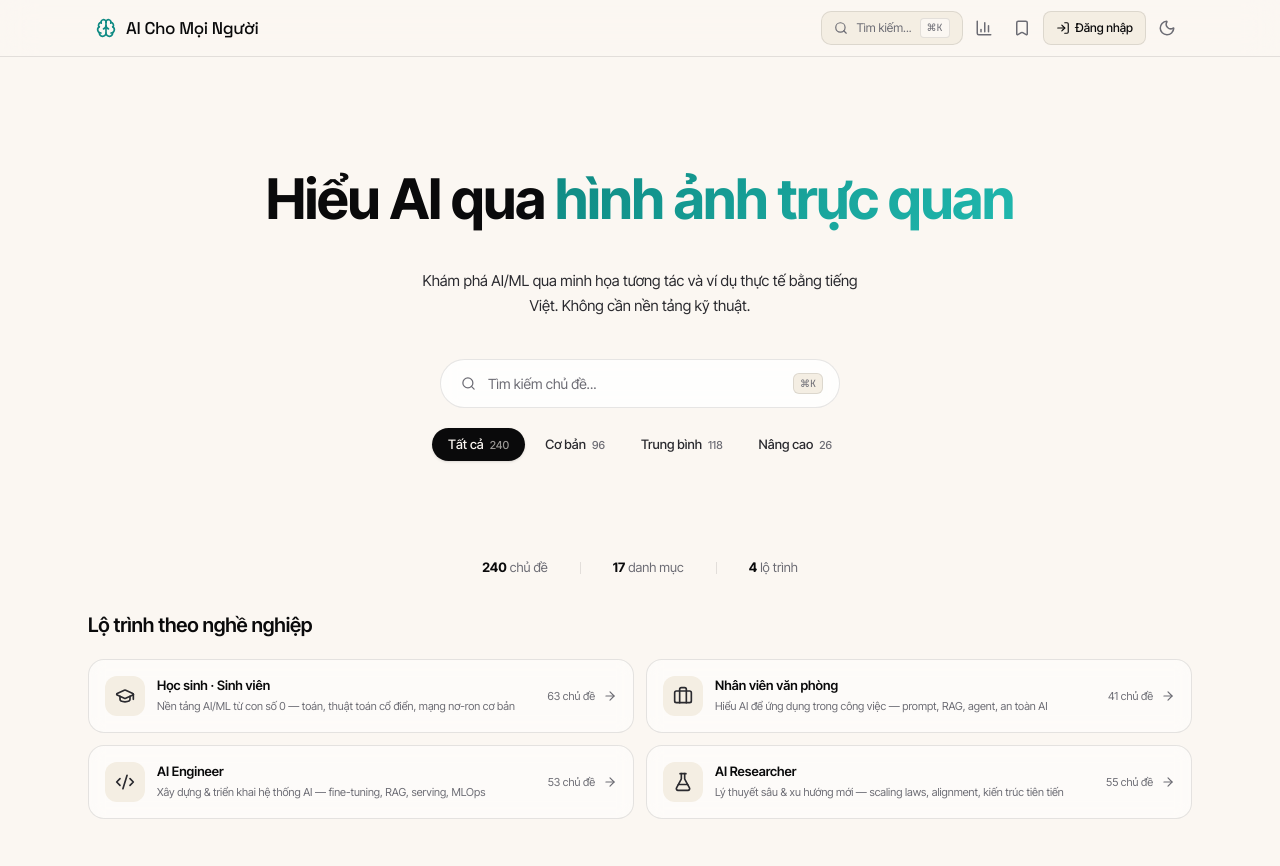
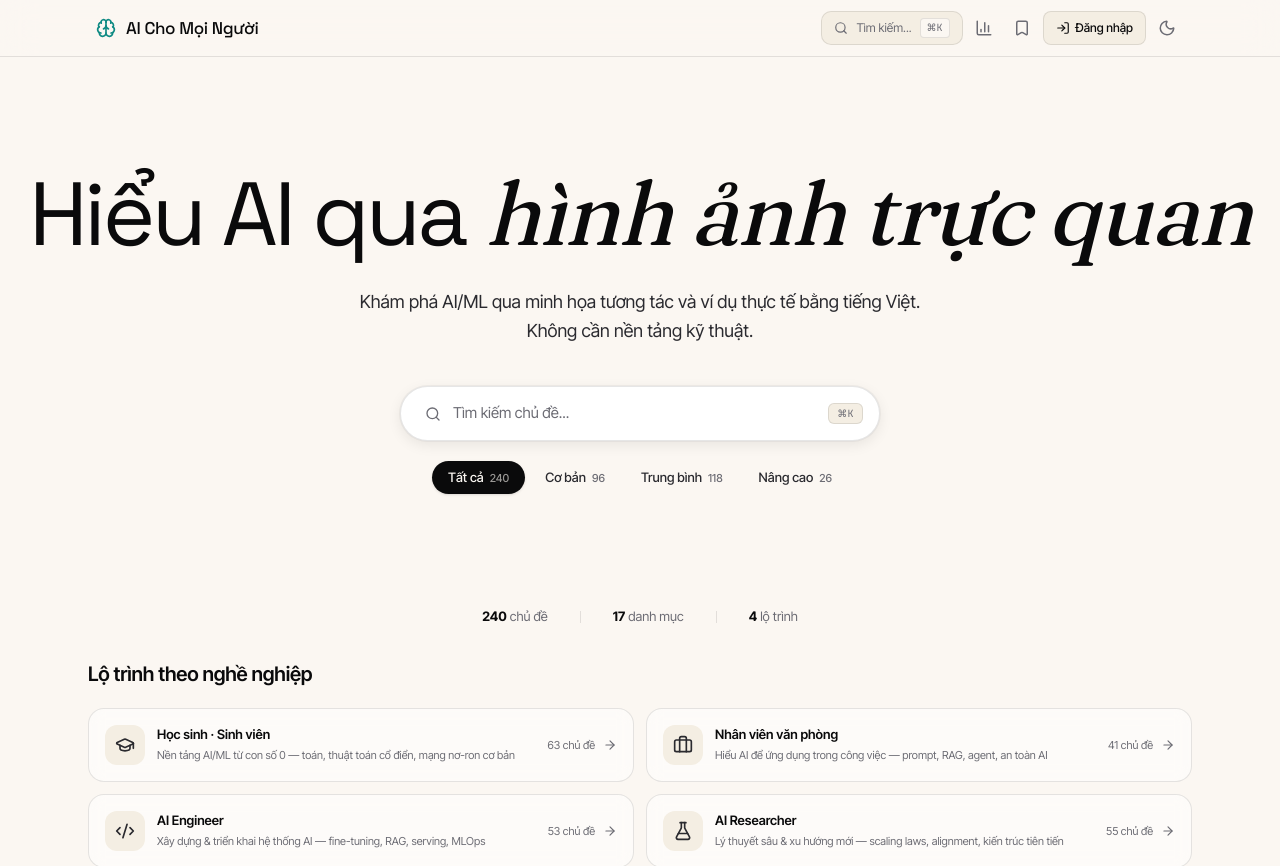
Before and after one commit to Dondo0936/vietnamese-ai-for-beginner, a Next.js app: page / in a window 1280 px wide. Shown: the top 866 px of the page. Built offline with nearby package versions, Linux system fonts and the light colour scheme; no server answers.

Commit message:
feat: hero with editorial Space Grotesk + Fraunces italic treatment
Co-Authored-By: Claude Opus 4.6 (1M context) <noreply@anthropic.com>

```diff
--- a/src/components/home/HeroSearch.tsx
+++ b/src/components/home/HeroSearch.tsx
@@ -21,32 +21,29 @@ export default function HeroSearch({
   counts,
 }: HeroSearchProps) {
   return (
-    <section className="relative py-20 sm:py-24 px-4 text-center overflow-hidden">
-      {/* Subtle dot grid */}
-      <div className="absolute inset-0 dot-grid opacity-30 pointer-events-none" />
-
+    <section className="relative py-20 sm:py-28 px-4 text-center overflow-hidden">
       <div className="relative">
-        {/* Sans-serif heading — MoMo-inspired: bold, readable Vietnamese */}
-        <h1 className="text-foreground font-bold leading-[1.15] tracking-[-0.02em] text-[32px] sm:text-[44px] lg:text-[56px]">
+        <h1 className="font-display text-foreground font-normal leading-[0.98] tracking-[-0.04em] text-[clamp(48px,7vw,96px)]">
           Hiểu AI qua{" "}
-          <span className="gradient-text">hình ảnh trực quan</span>
+          <em className="font-serif italic font-normal tracking-[-0.02em]">
+            hình ảnh trực quan
+          </em>
         </h1>
 
-        <p className="mt-6 text-[15px] text-muted max-w-[440px] mx-auto leading-[1.65]">
+        <p className="mt-7 text-[18px] text-muted max-w-[600px] mx-auto leading-[1.55]">
           Khám phá AI/ML qua minh họa tương tác và ví dụ thực tế bằng tiếng Việt.
           Không cần nền tảng kỹ thuật.
         </p>
 
-        {/* Search trigger — rounded pill */}
-        <div className="mt-10 max-w-[400px] mx-auto">
+        <div className="mt-10 max-w-[480px] mx-auto">
           <button
             type="button"
             onClick={triggerCmdK}
-            className="w-full flex items-center gap-3 rounded-full border border-border bg-card/80 backdrop-blur-sm pl-5 pr-4 py-3 text-[14px] text-tertiary transition-all hover:border-foreground/20 hover:shadow-sm"
+            className="w-full flex items-center gap-3 rounded-[var(--r-pill)] border border-border bg-card pl-6 pr-4 py-3.5 text-[15px] text-tertiary shadow-[var(--shadow-md)] transition-all hover:shadow-[var(--shadow-glow-accent)] focus-within:shadow-[var(--shadow-glow-accent)]"
           >
-            <Search size={15} className="text-tertiary shrink-0" />
+            <Search size={16} className="text-tertiary shrink-0" />
             <span className="flex-1 text-left">Tìm kiếm chủ đề...</span>
-            <kbd className="hidden sm:inline-flex items-center rounded-md border border-border bg-surface px-1.5 py-0.5 text-[10px] font-mono text-tertiary">
+            <kbd className="hidden sm:inline-flex items-center rounded-[var(--r-sm)] border border-border bg-surface px-2 py-0.5 text-[10px] font-mono text-tertiary tracking-[0.04em]">
               ⌘K
             </kbd>
           </button>
```
